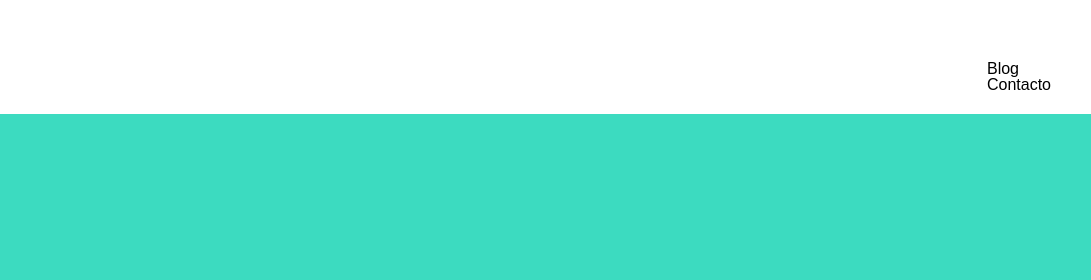
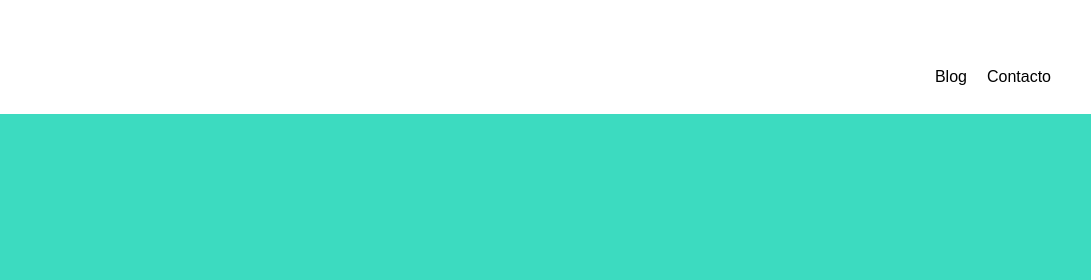
Before and after one commit to Adalab/modulo-1-evaluacion-intermedia-MaitaneAbad, a plain HTML site: page Version-0/index.html in a window 1280 px wide. Shown: the top 280 px of the page, 189-1280 px from the left. Drawn offline with Linux system fonts and the light colour scheme.

Commit message:
modified header and main

```diff
--- a/Version-0/Style/main.css
+++ b/Version-0/Style/main.css
@@ -5,14 +5,14 @@
   background: white;
   display: flex; /*bien*/
   align-items: center;
-  flex-wrap: wrap;
   flex-direction: column; /*bien*/
   font-size: 16px;
   font-family: "Rubik", sans-serif;
-
-  padding: 20px 30px 30px;
+  padding: 20px 0px 30px;
 }
-
+.container {
+  display: inline-flex;
+}
 .menu {
   padding-top: 10px;
 }
@@ -26,7 +26,7 @@
   align-items: center;
 }
 
-.cuerpo {
+.main {
   font-family: "Rubik", sans-serif;
   background-color: #3cdbc0; /*bien*/
   color: #ffffff; /*bien*/
@@ -35,16 +35,23 @@
   justify-content: center;
   height: 100vh; /*bien*/
 }
-.texto {
+.text {
+  display: flex;
+  align-items: center;
+  width: 10ch;
+  text-align: center;
+  text-transform: capitalize;
+}
+/*.texto {
   text-align: center; /*bien*/
-  box-sizing: border-box;
+/*box-sizing: border-box;
   padding-top: 50vh;
   display: flex;
   flex-direction: column;
   justify-content: center;
   flex-wrap: wrap;
   box-sizing: border-box;
-}
+}*/
 
 @media all and (min-width: 768px) {
   .header {
@@ -73,13 +80,4 @@
     justify-content: center;
     height: 100vh;
   }
-  .texto {
-    text-align: center; /*no hace falta*/
-
-    padding-top: 50vh; /*no hace falta*/
-    display: flex; /*no hace falta*/
-    flex-direction: column; /*no hace falta*/
-    justify-content: center; /*no hace falta*/
-    box-sizing: border-box; /*no hace falta*/
-  }
 }
--- a/Version-0/index.html
+++ b/Version-0/index.html
@@ -27,12 +27,12 @@
       </tittle>
       <nav class="menu">
         <ul class="container">
-        <li><a href="#" class="box">Blog</a></li>
-        <li><a href="#" class="box">Contacto</a></li></ul>
+        <li><a href="#" class="box" title="blog">Blog</a></li>
+        <li><a href="#" class="box" title="contacto">Contacto</a></li></ul>
       </nav>
     </header>
-    <main class="cuerpo">
-      <section class="texto">Creando Diversidad Digital</section>
+    <main class="main">
+     <h1 class="text">Creando diversidad digital</h1>
     </main>
   </body>
 </html>
```
